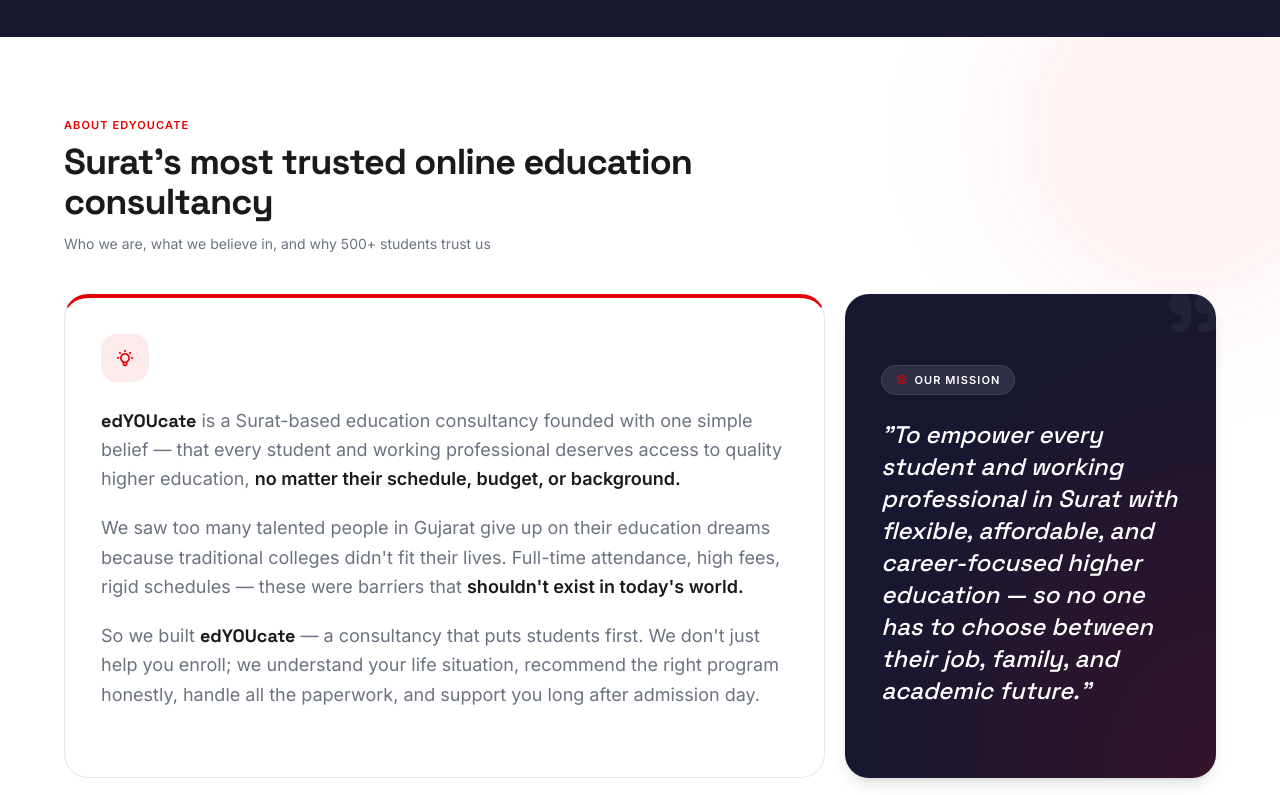
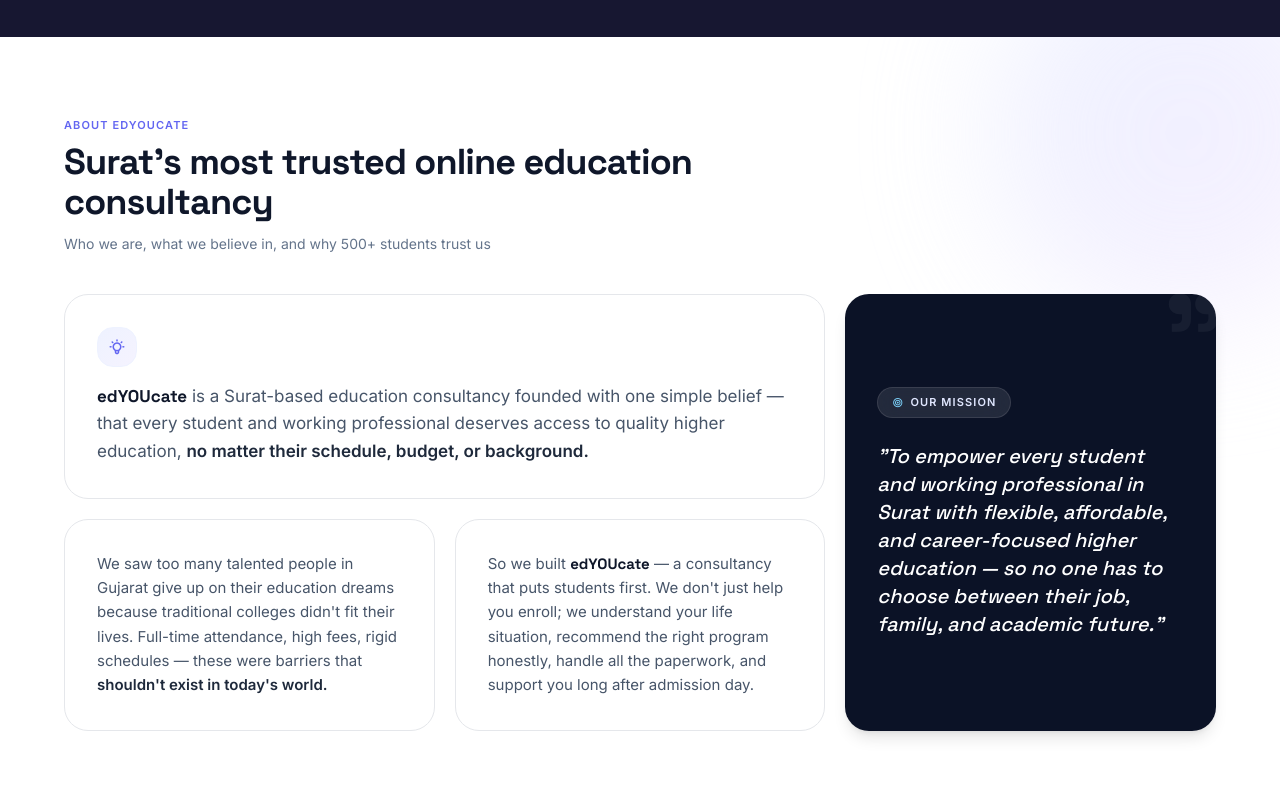
Before and after one commit to GoDdUsoppp/Edyoucate-Distance, a plain HTML site: page index.html in a window 1280 px wide. Shown: the part 705-1500 px from the top of the page. Drawn offline with nearby package versions, Linux system fonts and the light colour scheme.

Commit message:
updating about section

```diff
--- a/index.html
+++ b/index.html
@@ -486,6 +486,115 @@
       });
     </script>
 
+<!-- ===================== ABOUT / STORY SECTION ===================== -->
+    <section class="relative bg-white py-20 px-4 overflow-hidden">
+      <div
+        class="absolute -top-24 -right-24 w-96 h-96 bg-gradient-to-br from-indigo-100 to-purple-100 rounded-full blur-3xl opacity-60 pointer-events-none"
+      ></div>
+
+      <div class="relative max-w-6xl mx-auto">
+        <div
+          class="text-[11px] text-indigo-500 font-semibold uppercase tracking-widest mb-2"
+        >
+          About edYOUcate
+        </div>
+        <h2
+          class="font-space text-3xl sm:text-4xl font-bold text-slate-900 mb-3 tracking-tight max-w-2xl"
+        >
+          Surat's most trusted online education consultancy
+        </h2>
+        <p class="text-sm text-slate-500 mb-10 max-w-2xl">
+          Who we are, what we believe in, and why 500+ students trust us
+        </p>
+
+        <!-- Bento Box Grid -->
+        <div class="grid grid-cols-1 md:grid-cols-2 lg:grid-cols-3 gap-5 items-stretch">
+
+          <!-- Box 1: The Belief (Spans 2 columns on desktop) -->
+          <div
+            class="lg:col-span-2 bg-white border border-gray-200 rounded-3xl p-7 sm:p-8 hover:shadow-xl hover:-translate-y-1 transition-all duration-300 flex flex-col justify-center"
+          >
+            <div
+              class="w-10 h-10 rounded-2xl bg-gradient-to-br from-indigo-50 to-violet-50 flex items-center justify-center mb-4 text-indigo-500 text-lg border border-indigo-50"
+            >
+              <i class="ti ti-bulb"></i>
+            </div>
+            <p class="text-[17px] text-slate-600 leading-relaxed">
+              <span class="font-space font-bold text-slate-900">edYOUcate</span>
+              is a Surat-based education consultancy founded with one simple
+              belief — that every student and working professional deserves
+              access to quality higher education,
+              <strong class="text-slate-800 font-semibold"
+                >no matter their schedule, budget, or background.</strong
+              >
+            </p>
+          </div>
+
+          <!-- Box 2: The Mission (Pushed to bottom on mobile, spans 2 rows on desktop) -->
+          <div
+            class="order-last md:order-none lg:col-span-1 lg:row-span-2 relative rounded-3xl p-7 sm:p-8 bg-[#0b1226] overflow-hidden flex flex-col justify-center shadow-lg hover:-translate-y-1 transition-transform duration-300 min-h-[300px]"
+          >
+            <div
+              class="absolute inset-0 bg-aurora-gradient animate-aurora pointer-events-none opacity-80"
+            ></div>
+
+            <div
+              class="absolute -top-4 -right-2 font-space text-[120px] leading-none text-white/5 font-bold pointer-events-none select-none"
+            >
+              "
+            </div>
+
+            <div class="relative z-10">
+              <div
+                class="inline-flex items-center gap-1.5 bg-white/10 border border-white/10 text-indigo-100 text-[11px] font-semibold uppercase tracking-widest px-3.5 py-1.5 rounded-full mb-6 backdrop-blur-md"
+              >
+                <i class="ti ti-target text-sky-300"></i> Our Mission
+              </div>
+              <p
+                class="font-space text-[19px] sm:text-xl text-white leading-snug italic font-medium"
+              >
+                "To empower every student and working professional in Surat with
+                flexible, affordable, and career-focused higher education — so
+                no one has to choose between their job, family, and academic
+                future."
+              </p>
+            </div>
+          </div>
+
+          <!-- Box 3: The Problem -->
+          <div
+            class="bg-white border border-gray-200 rounded-3xl p-7 sm:p-8 hover:shadow-xl hover:-translate-y-1 transition-all duration-300 flex flex-col justify-center"
+          >
+            <p class="text-[15px] text-slate-600 leading-relaxed">
+              We saw too many talented people in Gujarat give up on their
+              education dreams because traditional colleges didn't fit their
+              lives. Full-time attendance, high fees, rigid schedules — these
+              were barriers that
+              <strong class="text-slate-800 font-semibold"
+                >shouldn't exist in today's world.</strong
+              >
+            </p>
+          </div>
+
+          <!-- Box 4: The Solution -->
+          <div
+            class="bg-white border border-gray-200 rounded-3xl p-7 sm:p-8 hover:shadow-xl hover:-translate-y-1 transition-all duration-300 flex flex-col justify-center"
+          >
+            <p class="text-[15px] text-slate-600 leading-relaxed">
+              So we built
+              <span class="font-space font-bold text-slate-900">edYOUcate</span>
+              — a consultancy that puts students first. We don't just help you
+              enroll; we understand your life situation, recommend the right
+              program honestly, handle all the paperwork, and support you long
+              after admission day.
+            </p>
+          </div>
+
+        </div>
+      </div>
+    </section>
+    <!-- =================== END ABOUT / STORY SECTION =================== -->
+
     <!-- ===================== ABOUT / STORY SECTION ===================== -->
     <section class="relative bg-white py-20 px-4 overflow-hidden">
       <div
```
